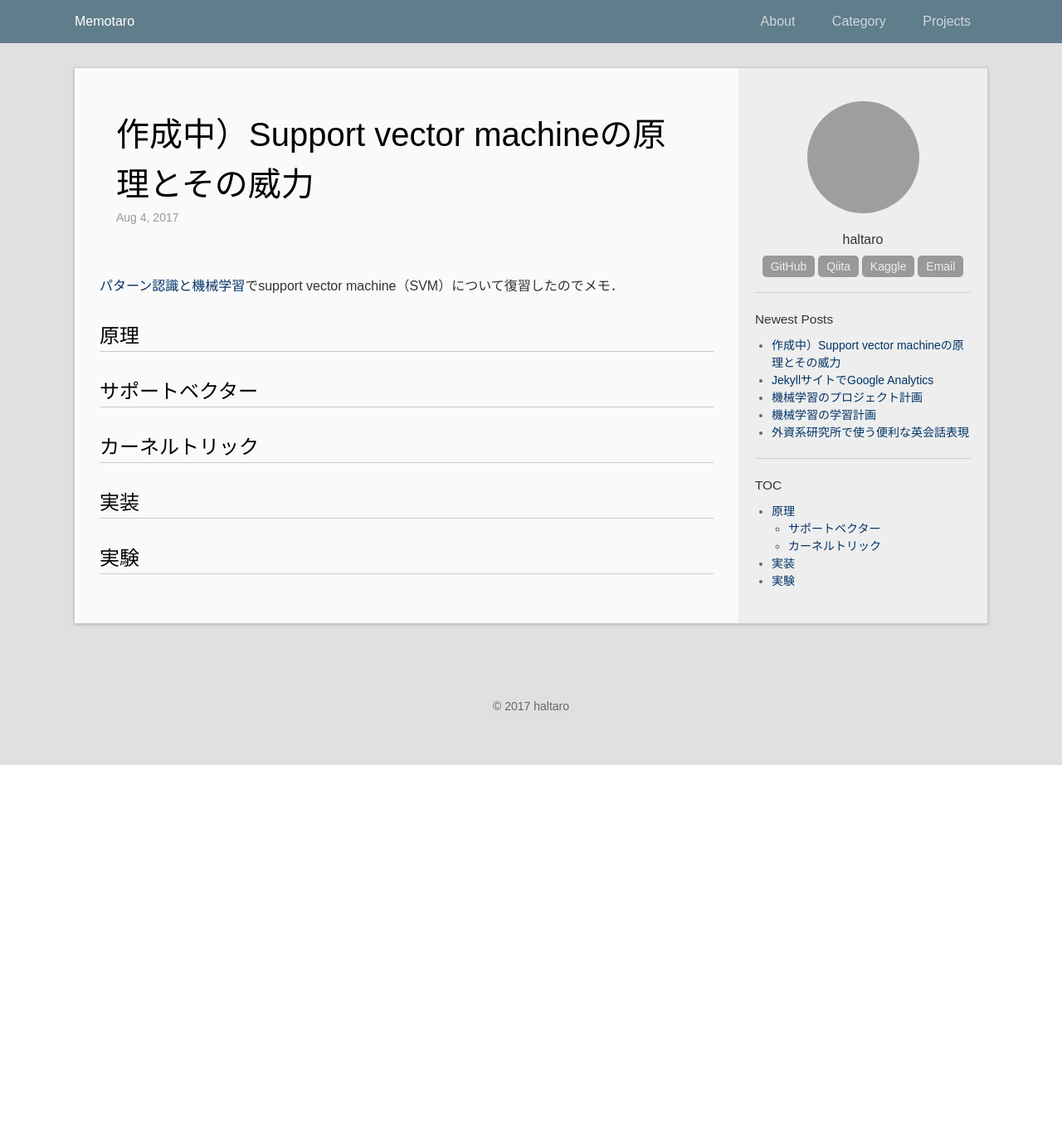
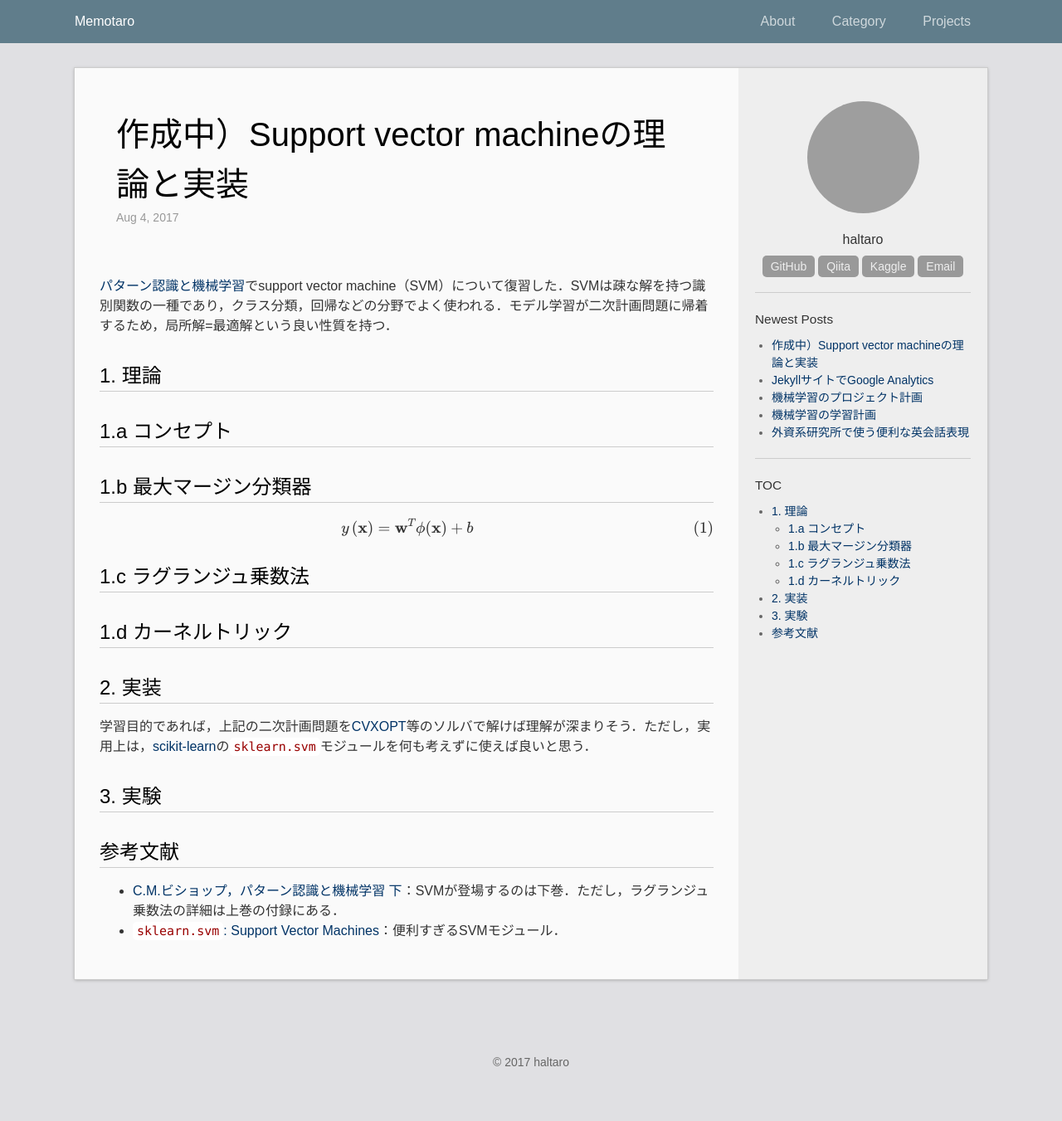
Before and after one commit to madoreenu/haltaro.github.io, a Jekyll site: the page built from _posts/2017-08-04-support-vector-machine.md, in a window 1280 px wide. Shown: the whole page at 83% size. Built offline with Jekyll 4.4.1, drawn with Linux system fonts in a browser that asks for light colours; formulas are drawn with MathJax 3; before the commit the page ends 922 px from its top, so only the background shows below that; grey boxes are pictures that could not be loaded.

Commit message:
Update posts

```diff
--- a/_includes/head.html
+++ b/_includes/head.html
@@ -11,4 +11,6 @@
   <link rel="stylesheet" href="{{ "/css/main.css" | prepend: site.baseurl }}">
   <link rel="canonical" href="{{ page.url | replace:'index.html','' | prepend: site.baseurl | prepend: site.url }}">
   <link rel="alternate" type="application/rss+xml" title="{{ site.title }}" href="{{ "/feed.xml" | prepend: site.baseurl | prepend: site.url }}" />
+
+  <script type="text/javascript" src="http://cdn.mathjax.org/mathjax/latest/MathJax.js?config=TeX-AMS-MML_HTMLorMML"></script>
 </head>
--- a/_posts/2017-08-04-support-vector-machine.md
+++ b/_posts/2017-08-04-support-vector-machine.md
@@ -1,19 +1,36 @@
 ---
 layout: post
-title: 作成中）Support vector machineの原理とその威力
+title: 作成中）Support vector machineの理論と実装
 updated: 2017-08-04 22:00
 categories:
  - machine learning
 ---
 
-[パターン認識と機械学習](https://www.amazon.co.jp/%E3%83%91%E3%82%BF%E3%83%BC%E3%83%B3%E8%AA%8D%E8%AD%98%E3%81%A8%E6%A9%9F%E6%A2%B0%E5%AD%A6%E7%BF%92-%E4%B8%8B-%E3%83%99%E3%82%A4%E3%82%BA%E7%90%86%E8%AB%96%E3%81%AB%E3%82%88%E3%82%8B%E7%B5%B1%E8%A8%88%E7%9A%84%E4%BA%88%E6%B8%AC-C-M-%E3%83%93%E3%82%B7%E3%83%A7%E3%83%83%E3%83%97/dp/4621061240/ref=pd_sim_14_1?_encoding=UTF8&psc=1&refRID=75MTQH13HRTSXQWGQARY)でsupport vector machine（SVM）について復習したのでメモ．
+[パターン認識と機械学習](https://www.amazon.co.jp/%E3%83%91%E3%82%BF%E3%83%BC%E3%83%B3%E8%AA%8D%E8%AD%98%E3%81%A8%E6%A9%9F%E6%A2%B0%E5%AD%A6%E7%BF%92-%E4%B8%8B-%E3%83%99%E3%82%A4%E3%82%BA%E7%90%86%E8%AB%96%E3%81%AB%E3%82%88%E3%82%8B%E7%B5%B1%E8%A8%88%E7%9A%84%E4%BA%88%E6%B8%AC-C-M-%E3%83%93%E3%82%B7%E3%83%A7%E3%83%83%E3%83%97/dp/4621061240/ref=pd_sim_14_1?_encoding=UTF8&psc=1&refRID=75MTQH13HRTSXQWGQARY)でsupport vector machine（SVM）について復習した．SVMは疎な解を持つ識別関数の一種であり，クラス分類，回帰などの分野でよく使われる．モデル学習が二次計画問題に帰着するため，局所解=最適解という良い性質を持つ．
 
-# 原理
+# 1. 理論
 
-## サポートベクター
+## 1.a コンセプト
 
-## カーネルトリック
+## 1.b 最大マージン分類器
 
-# 実装
+$$
+\begin{align*}
+y \left( \mathbf{x} \right) = \mathbf{w}^{T} \mathbf{\phi}(\mathbf{x}) + b \tag{1}
+\end{align*}
+$$
 
-# 実験
+## 1.c ラグランジュ乗数法
+
+## 1.d カーネルトリック
+
+# 2. 実装
+
+学習目的であれば，上記の二次計画問題を[CVXOPT](http://cvxopt.org/)等のソルバで解けば理解が深まりそう．ただし，実用上は，[scikit-learn](http://scikit-learn.org/stable/index.html)の[`sklearn.svm`](http://scikit-learn.org/stable/modules/classes.html#module-sklearn.svm)モジュールを何も考えずに使えば良いと思う．
+
+# 3. 実験
+
+# 参考文献
+
+* [C.M.ビショップ，パターン認識と機械学習 下](https://www.amazon.co.jp/%E3%83%91%E3%82%BF%E3%83%BC%E3%83%B3%E8%AA%8D%E8%AD%98%E3%81%A8%E6%A9%9F%E6%A2%B0%E5%AD%A6%E7%BF%92-%E4%B8%8B-%E3%83%99%E3%82%A4%E3%82%BA%E7%90%86%E8%AB%96%E3%81%AB%E3%82%88%E3%82%8B%E7%B5%B1%E8%A8%88%E7%9A%84%E4%BA%88%E6%B8%AC-C-M-%E3%83%93%E3%82%B7%E3%83%A7%E3%83%83%E3%83%97/dp/4621061240/ref=pd_lpo_sbs_14_img_2?_encoding=UTF8&psc=1&refRID=2J0S7A4J37ASEZ0JMGQW)：SVMが登場するのは下巻．ただし，ラグランジュ乗数法の詳細は上巻の付録にある．
+* [`sklearn.svm`: Support Vector Machines](http://scikit-learn.org/stable/modules/classes.html#module-sklearn.svm)：便利すぎるSVMモジュール．
```
Also changed, not shown: _posts/2017-07-30-first-post.md (+8 -1 lines), 13 other files.
